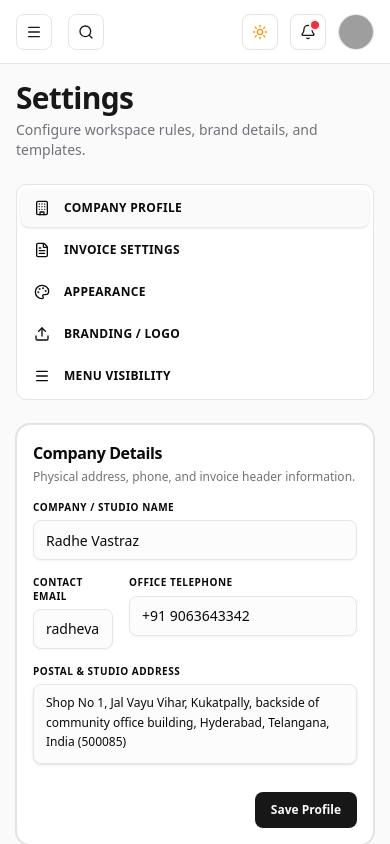
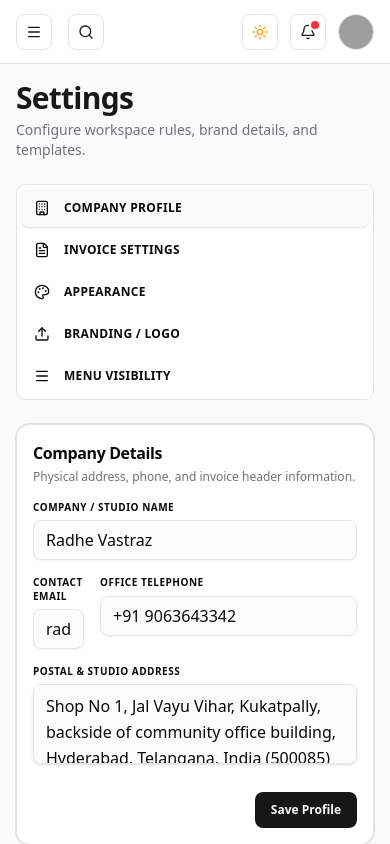
Before and after one commit to navinO0/garmet-crm-tool, a Next.js app: page /settings in a window 390 px wide. Built offline with nearby package versions, Linux system fonts and the light colour scheme; grey boxes are pictures that could not be loaded.

Commit message:
fix: prevent iOS Safari auto-zoom by enforcing viewport scale and adjusting mobile input font sizes

```diff
--- a/src/app/globals.css
+++ b/src/app/globals.css
@@ -121,4 +121,13 @@
   body {
     @apply bg-background text-foreground antialiased font-sans;
   }
+
+  /* Prevent iOS Safari auto-zoom on input focus by setting font-size to 16px on mobile viewports */
+  @media screen and (max-width: 767px) {
+    input:not([type="checkbox"]):not([type="radio"]):not([type="range"]):not([type="color"]):not([type="file"]),
+    select,
+    textarea {
+      font-size: 16px !important;
+    }
+  }
 }
--- a/src/app/layout.tsx
+++ b/src/app/layout.tsx
@@ -1,4 +1,4 @@
-import type { Metadata } from "next";
+import type { Metadata, Viewport } from "next";
 import { Geist, Geist_Mono } from "next/font/google";
 import "./globals.css";
 import { AppLayout } from "@/components/layout/AppLayout";
@@ -19,6 +19,13 @@ export const metadata: Metadata = {
   description: "Bespoke production, order, customer and payment management.",
 };
 
+export const viewport: Viewport = {
+  width: "device-width",
+  initialScale: 1,
+  maximumScale: 1,
+  userScalable: false,
+};
+
 export default function RootLayout({
   children,
 }: Readonly<{
--- a/src/components/ui/select.tsx
+++ b/src/components/ui/select.tsx
@@ -41,7 +41,7 @@ function SelectTrigger({
       data-slot="select-trigger"
       data-size={size}
       className={cn(
-        "flex w-fit items-center justify-between gap-1.5 rounded-lg border border-input bg-transparent py-2 pr-2 pl-2.5 text-sm whitespace-nowrap transition-colors outline-none select-none focus-visible:border-ring focus-visible:ring-3 focus-visible:ring-ring/50 disabled:cursor-not-allowed disabled:opacity-50 aria-invalid:border-destructive aria-invalid:ring-3 aria-invalid:ring-destructive/20 data-placeholder:text-muted-foreground data-[size=default]:h-8 data-[size=sm]:h-7 data-[size=sm]:rounded-[min(var(--radius-md),10px)] *:data-[slot=select-value]:line-clamp-1 *:data-[slot=select-value]:flex *:data-[slot=select-value]:items-center *:data-[slot=select-value]:gap-1.5 dark:bg-input/30 dark:hover:bg-input/50 dark:aria-invalid:border-destructive/50 dark:aria-invalid:ring-destructive/40 [&_svg]:pointer-events-none [&_svg]:shrink-0 [&_svg:not([class*='size-'])]:size-4",
+        "flex w-fit items-center justify-between gap-1.5 rounded-lg border border-input bg-transparent py-2 pr-2 pl-2.5 text-base md:text-sm whitespace-nowrap transition-colors outline-none select-none focus-visible:border-ring focus-visible:ring-3 focus-visible:ring-ring/50 disabled:cursor-not-allowed disabled:opacity-50 aria-invalid:border-destructive aria-invalid:ring-3 aria-invalid:ring-destructive/20 data-placeholder:text-muted-foreground data-[size=default]:h-8 data-[size=sm]:h-7 data-[size=sm]:rounded-[min(var(--radius-md),10px)] *:data-[slot=select-value]:line-clamp-1 *:data-[slot=select-value]:flex *:data-[slot=select-value]:items-center *:data-[slot=select-value]:gap-1.5 dark:bg-input/30 dark:hover:bg-input/50 dark:aria-invalid:border-destructive/50 dark:aria-invalid:ring-destructive/40 [&_svg]:pointer-events-none [&_svg]:shrink-0 [&_svg:not([class*='size-'])]:size-4",
         className
       )}
       {...props}
```
